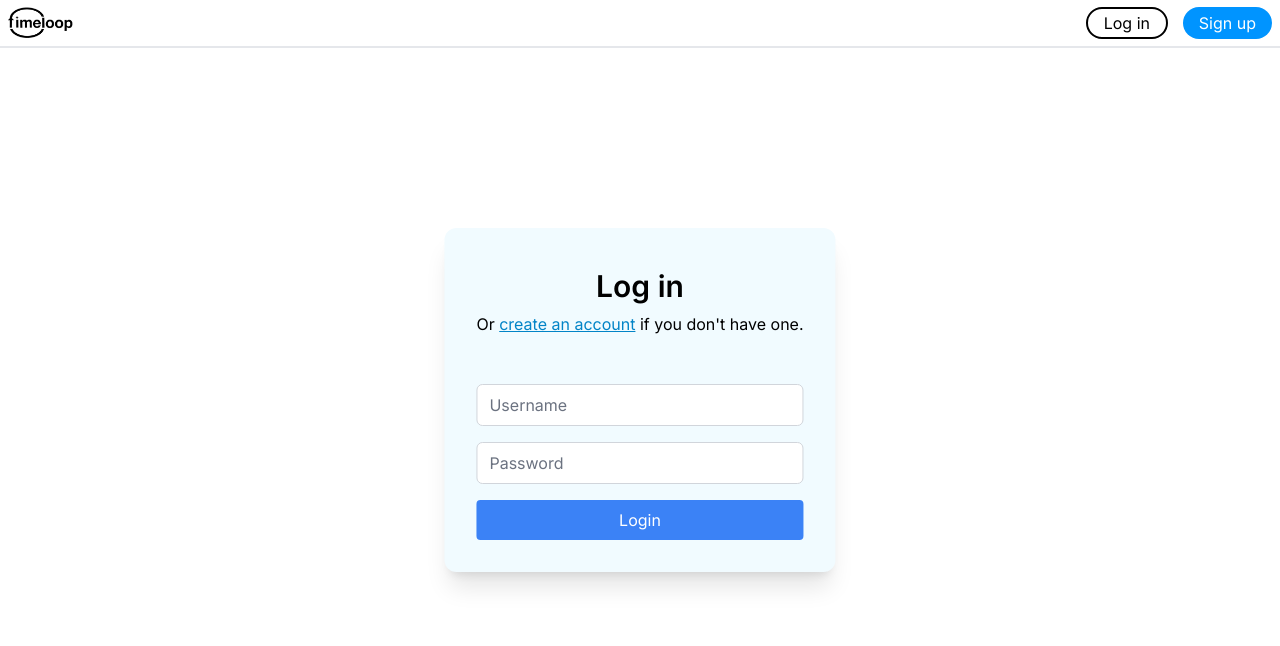
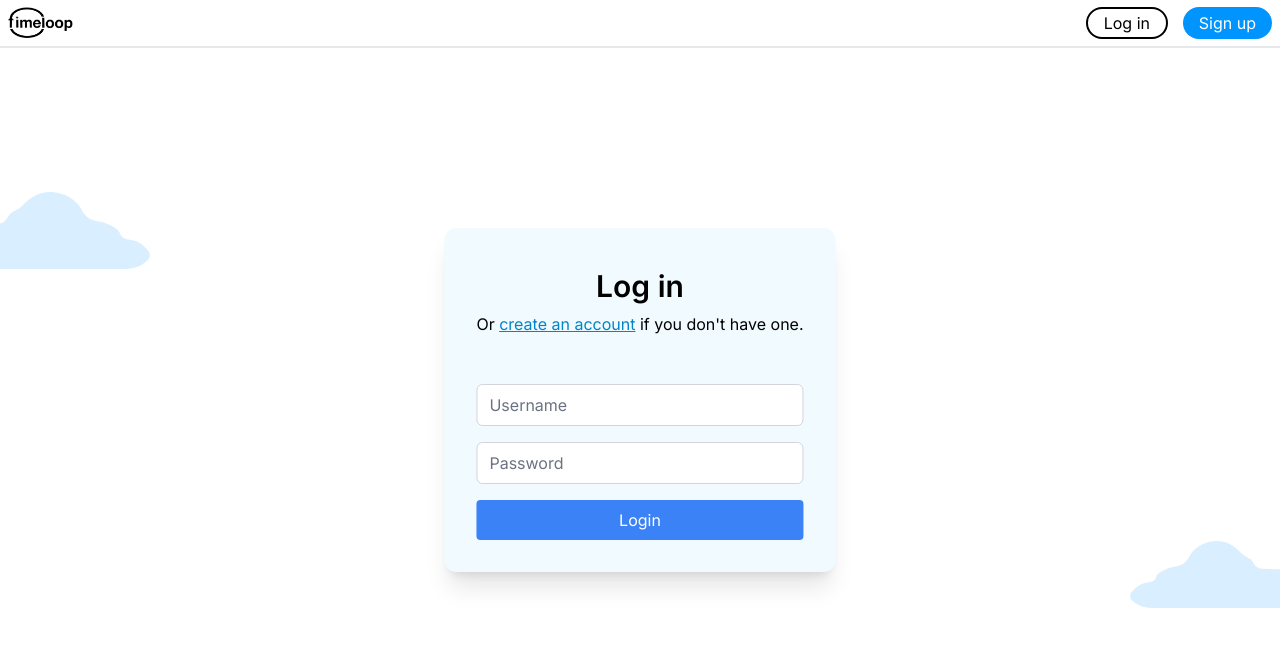
Before and after one commit to jpxoi/timeloop-frontend, a React (Vite) app: page /login in a window 1280 px wide. Shown: the top 646 px of the page. Built offline with nearby package versions, Linux system fonts and the light colour scheme; no server answers.

Commit message:
Added deco and finished log in design

```diff
--- a/src/Components/Pages/Login.jsx
+++ b/src/Components/Pages/Login.jsx
@@ -4,6 +4,9 @@ import { useNavigate } from "react-router-dom";
 import { Link } from "react-router-dom";
 
 import LandingHeader from "../Organisms/LandingHeader";
+
+import CloudDeco from "../../assets/illustrations/CloudDeco.svg";
+import CloudDecoInvert from "../../assets/illustrations/CloudDecoInvert.svg";
 
 function Login() {
   const navigate = useNavigate();
@@ -72,6 +75,9 @@ function Login() {
       </div>
 
       <p id="error-message" className="mt-4 text-red-500"></p>
+
+      <img src={CloudDeco} className="w-[150px] absolute top-48"></img>
+      <img src={CloudDecoInvert} className="w-[150px] absolute right-0 bottom-48"></img>
     </div>
   );
 }
```
